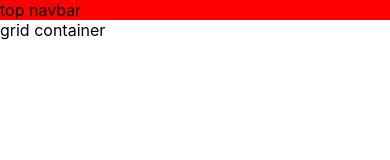
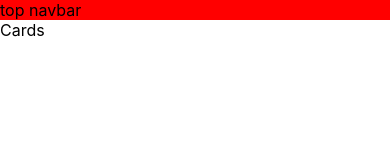
Before and after one commit to theonlylooker/react-nerdery-clone-app-challenge, a React (Vite) app: page / in a window 390 px wide. Shown: the top 160 px of the page. Built offline with nearby package versions, Linux system fonts and the light colour scheme.

Commit message:
feat: add content component responsive

```diff
--- a/src/App.tsx
+++ b/src/App.tsx
@@ -1,5 +1,6 @@
 //import { createBrowserRouter } from "react-router-dom";
 
+import Content from "./content/Content";
 import Layout from "./layout/Layout";
 
 // const Div = styled.div`
@@ -16,7 +17,9 @@ function App() {
           top navbar
         </div>
         <div>
-          grid container
+          <Content>
+            <div>Cards</div>
+          </Content>
           <div
             style={{
               position: "fixed",
--- /dev/null
+++ b/src/content/Content.tsx
@@ -0,0 +1,20 @@
+import styled from "styled-components";
+
+const Content = styled.div`
+  display: grid;
+  grid-template-columns: 1fr;
+  @media (min-width: 550px) {
+    grid-template-columns: 1fr 1fr;
+  }
+  @media (min-width: 950px) {
+    grid-template-columns: 1fr 1fr 1fr;
+  }
+  @media (min-width: 1120px) {
+    grid-template-columns: 1fr 1fr 1fr 1fr;
+  }
+  @media (min-width: 1640px) {
+    grid-template-columns: 1fr 1fr 1fr 1fr 1fr;
+  }
+`;
+
+export default Content;
```
